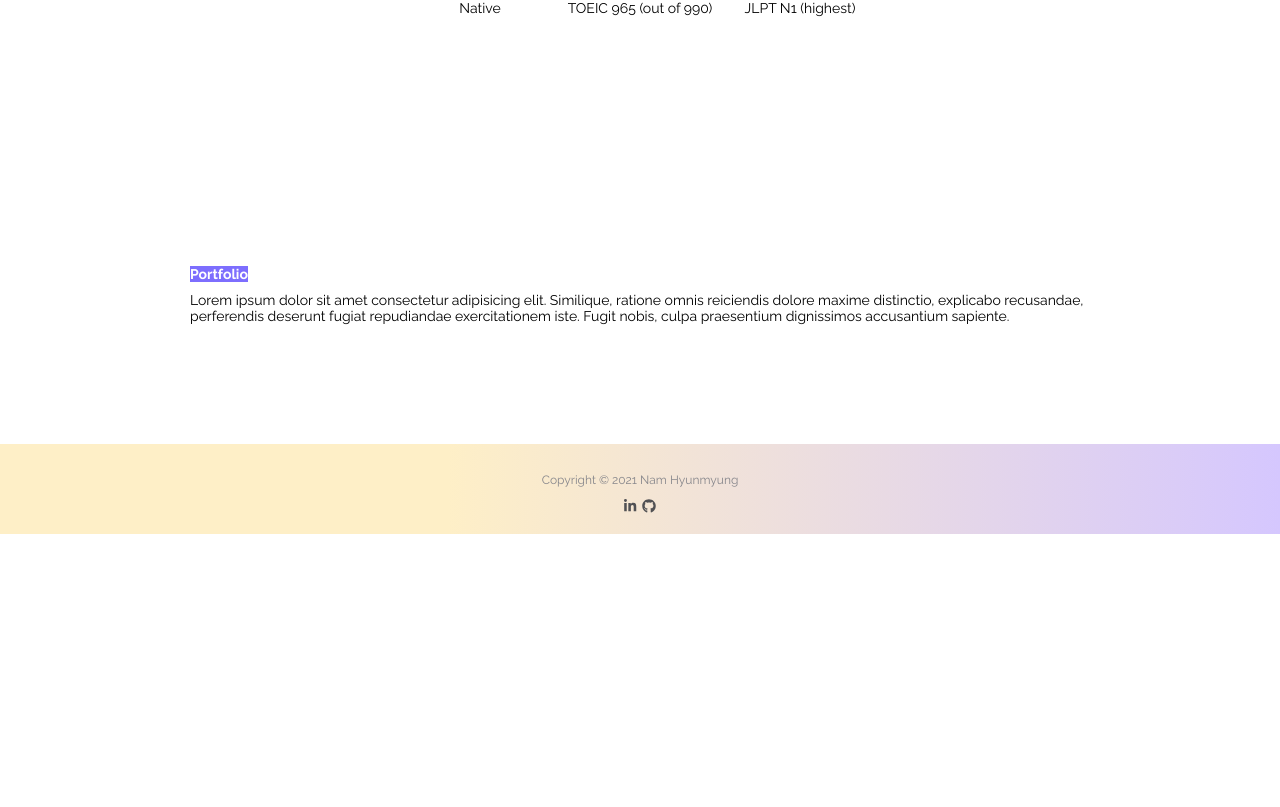
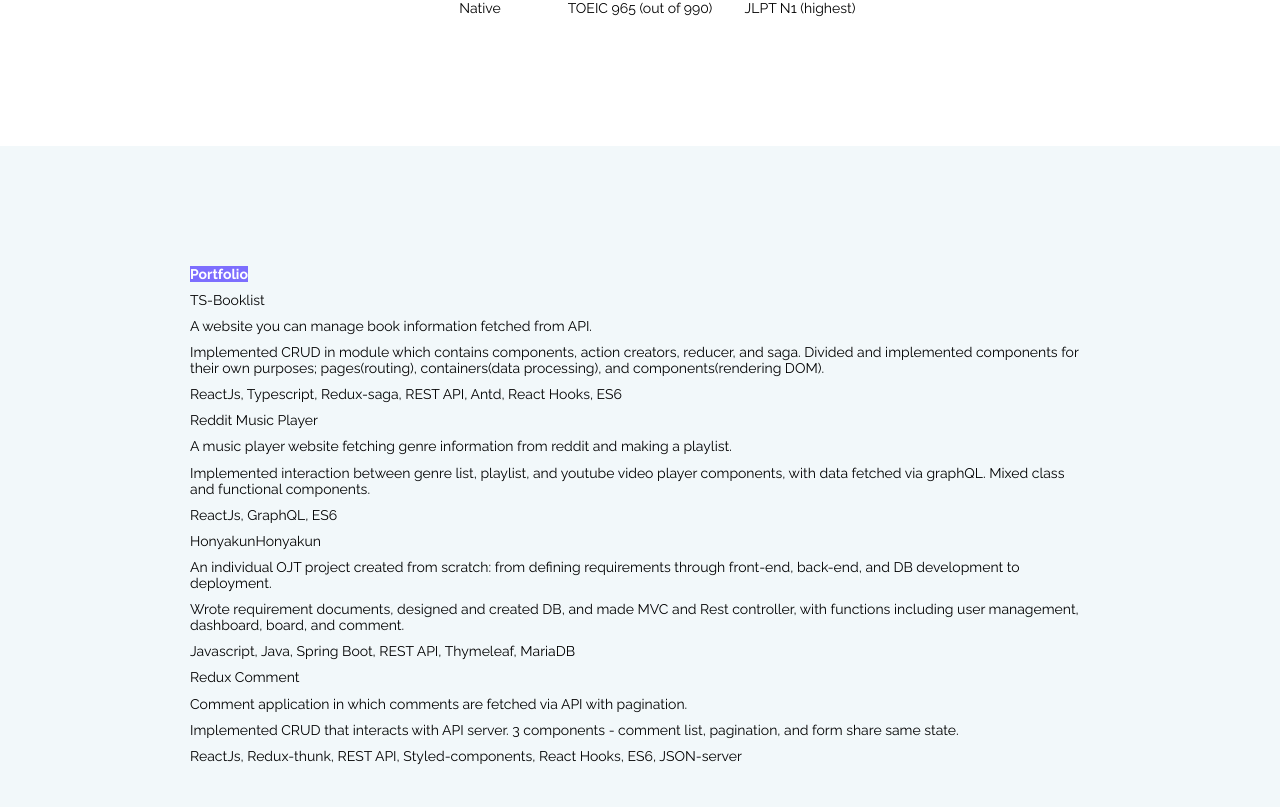
Before and after one commit to codeminnam/portfolio-min, a React (Create React App) app: page / in a window 1280 px wide. Shown: the part 1833-2640 px from the top of the page. Before the commit the page ends 2367 px from the top, so only its background shows below. Built offline with nearby package versions, Linux system fonts and the light colour scheme.

Commit message:
feat: add portfolio section

```diff
--- a/src/components/Portfolio.tsx
+++ b/src/components/Portfolio.tsx
@@ -2,7 +2,7 @@ import React from 'react';
 import styled from 'styled-components';
 
 const PortfolioSection = styled.section`
-  background-color: #ffffff;
+  background-color: #f2f8fa;
 `;
 
 const PortfolioContainer = styled.div`
@@ -20,7 +20,8 @@ const PortfolioTitle = styled.strong`
   margin-bottom: 10px;
 `;
 
-const PortfolioDesc = styled.div``;
+const PortfolioItem = styled.div``;
+const ItemTitle = styled.div``;
 
 const Portfolio = () => {
   return (
@@ -28,13 +29,61 @@ const Portfolio = () => {
       <PortfolioContainer>
         <PortfolioContent>
           <PortfolioTitle>Portfolio</PortfolioTitle>
-          <PortfolioDesc>
-            Lorem ipsum dolor sit amet consectetur adipisicing elit. Similique,
-            ratione omnis reiciendis dolore maxime distinctio, explicabo
-            recusandae, perferendis deserunt fugiat repudiandae exercitationem
-            iste. Fugit nobis, culpa praesentium dignissimos accusantium
-            sapiente.
-          </PortfolioDesc>
+          <PortfolioItem>
+            <ItemTitle>TS-Booklist</ItemTitle>
+            <p>A website you can manage book information fetched from API.</p>
+            <p>
+              Implemented CRUD in module which contains components, action
+              creators, reducer, and saga. Divided and implemented components
+              for their own purposes; pages(routing), containers(data
+              processing), and components(rendering DOM).
+            </p>
+            <p>
+              ReactJs, Typescript, Redux-saga, REST API, Antd, React Hooks, ES6
+            </p>
+          </PortfolioItem>
+          <PortfolioItem>
+            <ItemTitle>Reddit Music Player</ItemTitle>
+            <p>
+              A music player website fetching genre information from reddit and
+              making a playlist.
+            </p>
+            <p>
+              Implemented interaction between genre list, playlist, and youtube
+              video player components, with data fetched via graphQL. Mixed
+              class and functional components.
+            </p>
+            <p>ReactJs, GraphQL, ES6</p>
+          </PortfolioItem>
+          <PortfolioItem>
+            <ItemTitle>HonyakunHonyakun</ItemTitle>
+            <p>
+              An individual OJT project created from scratch: from defining
+              requirements through front-end, back-end, and DB development to
+              deployment.
+            </p>
+            <p>
+              Wrote requirement documents, designed and created DB, and made MVC
+              and Rest controller, with functions including user management,
+              dashboard, board, and comment.
+            </p>
+            <p>Javascript, Java, Spring Boot, REST API, Thymeleaf, MariaDB</p>
+          </PortfolioItem>
+          <PortfolioItem>
+            <ItemTitle>Redux Comment</ItemTitle>
+            <p>
+              Comment application in which comments are fetched via API with
+              pagination.
+            </p>
+            <p>
+              Implemented CRUD that interacts with API server. 3 components -
+              comment list, pagination, and form share same state.
+            </p>
+            <p>
+              ReactJs, Redux-thunk, REST API, Styled-components, React Hooks,
+              ES6, JSON-server
+            </p>
+          </PortfolioItem>
         </PortfolioContent>
       </PortfolioContainer>
     </PortfolioSection>
```
